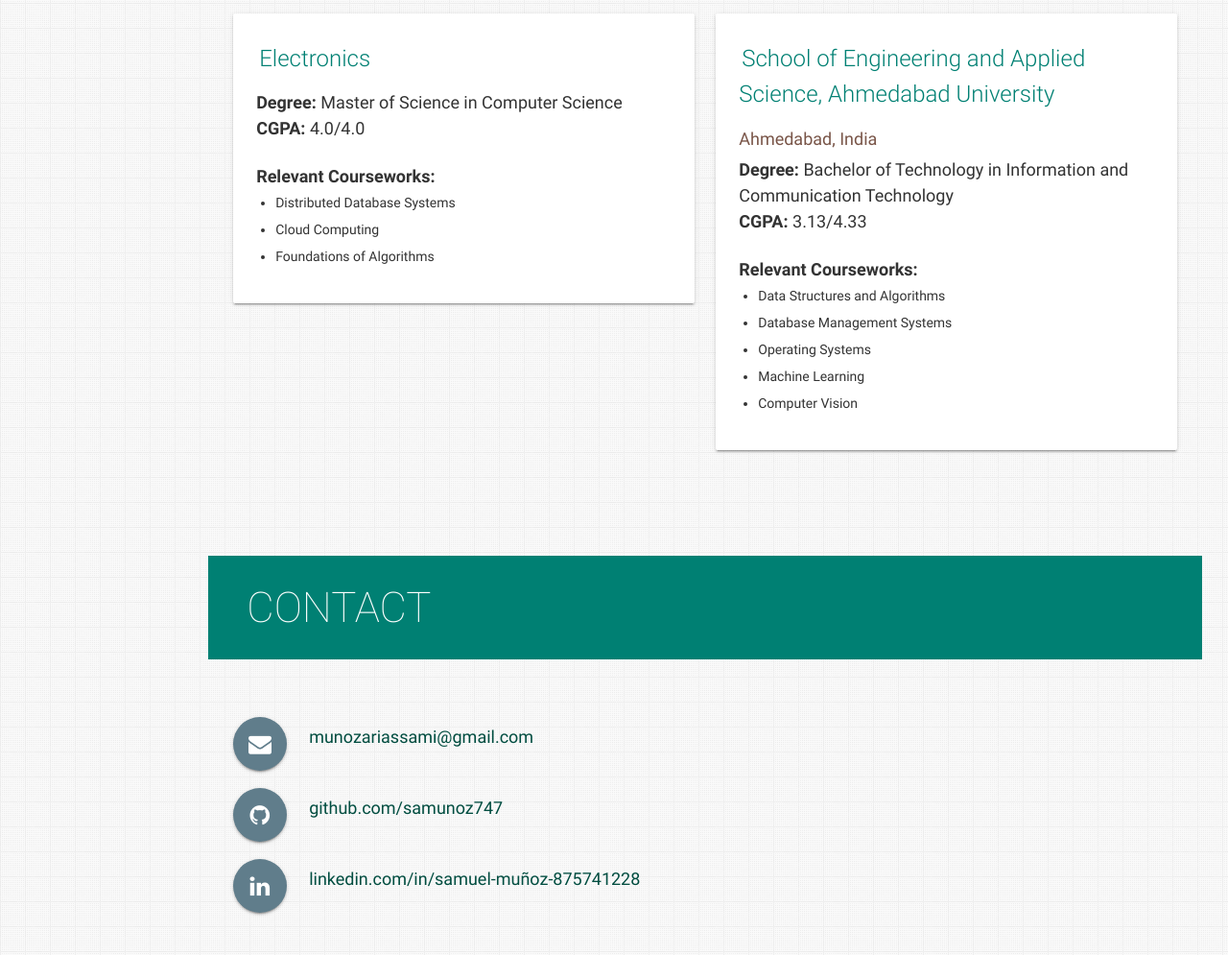
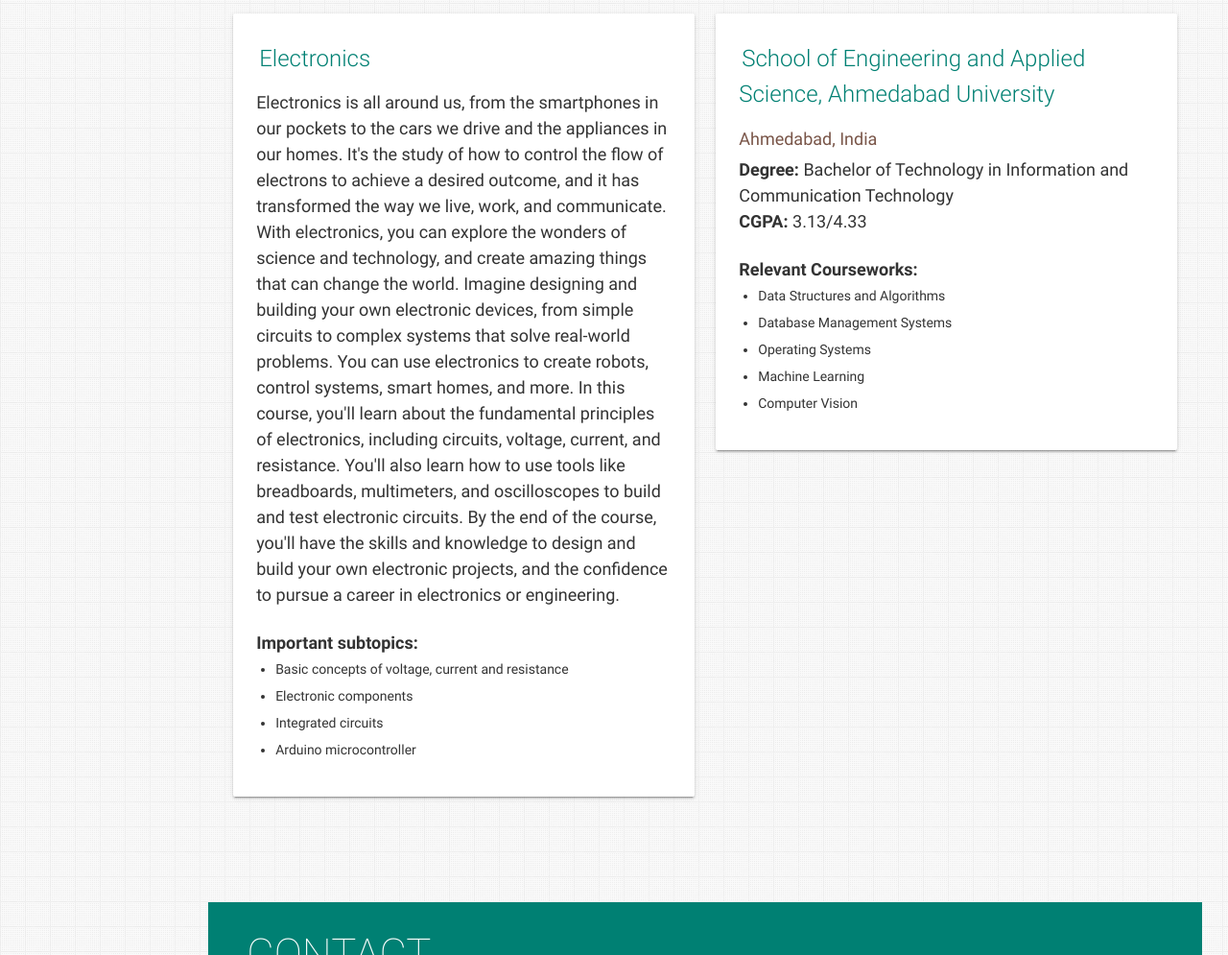
Before and after one commit to samunoz747/samunoz747.github.io, a website: page index.html in a window 1280 px wide. Shown: the part 2519-3514 px from the top of the page at 96% size. Drawn offline with nearby package versions, Linux system fonts and the light colour scheme.

Commit message:
Update index.html

```diff
--- a/index.html
+++ b/index.html
@@ -319,18 +319,23 @@
                   <span class="card-title"><a target="_blank" class="teal-text hoverline">Electronics</a></span>
                 </p>
                 <p>
-                  <b>Degree: </b>Master of Science in Computer Science
+                  Electronics is all around us, from the smartphones in our pockets to the cars we drive and the appliances in our homes. It's the study of how to control the flow of electrons to achieve a desired outcome, and it has transformed the way we live, work, and communicate.
+
+With electronics, you can explore the wonders of science and technology, and create amazing things that can change the world. Imagine designing and building your own electronic devices, from simple circuits to complex systems that solve real-world problems. You can use electronics to create robots, control systems, smart homes, and more.
+
+In this course, you'll learn about the fundamental principles of electronics, including circuits, voltage, current, and resistance. You'll also learn how to use tools like breadboards, multimeters, and oscilloscopes to build and test electronic circuits. By the end of the course, you'll have the skills and knowledge to design and build your own electronic projects, and the confidence to pursue a career in electronics or engineering.
                   <br>
-                  <b>CGPA: </b>4.0/4.0
+
                 </p>
 
                 <ul>
                   <p>
-                    <b>Relevant Courseworks:</b>
+                    <b>Important subtopics:</b>
                   <ul>
-                    <li>Distributed Database Systems</li>
-                    <li>Cloud Computing</li>
-                    <li>Foundations of Algorithms</li>
+                    <li>Basic concepts of voltage, current and resistance</li>
+                    <li>Electronic components</li>
+                    <li>Integrated circuits</li>
+                    <li>Arduino microcontroller</li>
                   </ul>
                   </p>
 
```
